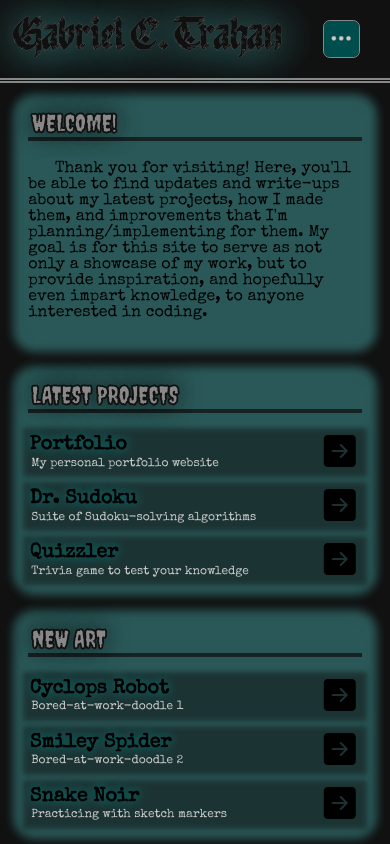
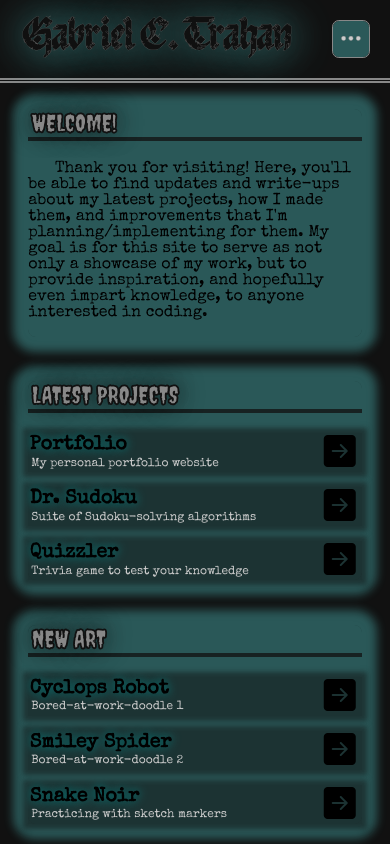
Before and after one commit to theokoles7/portfolio, an Angular app in the folder ui/: page / in a window 390 px wide. Shown: the top 844 px of the page. Built offline with nearby package versions, Linux system fonts and the light colour scheme.

Commit message:
Dropdown button brightness

```diff
--- a/ui/src/app/components/nav/nav.component.scss
+++ b/ui/src/app/components/nav/nav.component.scss
@@ -21,7 +21,7 @@ div.outer{
     align-items: center;
 
     @media only screen and (max-width: 768px){
-      min-width: 75%;
+      min-width: 80%;
     }
 
     h1{
@@ -58,7 +58,7 @@ div.outer{
     align-items: center;
 
     @media only screen and (max-width: 768px){
-      min-width: 25%;
+      min-width: 20%;
       justify-content: center;
     }
 
@@ -93,7 +93,7 @@ div.outer{
       }
 
       &.btn-grp{
-        background-color: $teal5;
+        background-color: rgba($teal2, .3);
         color: $gray1;
         display: none;
         padding-top: .25em;
```
